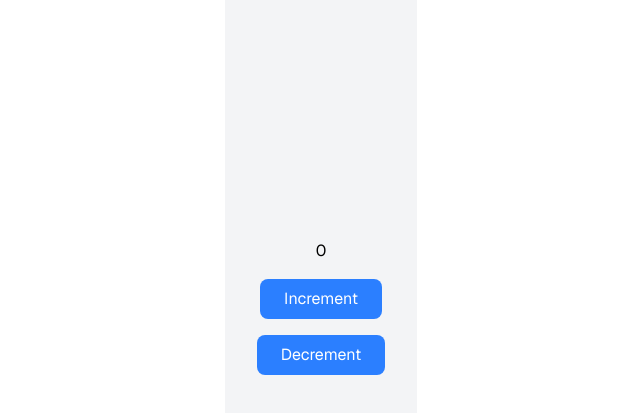
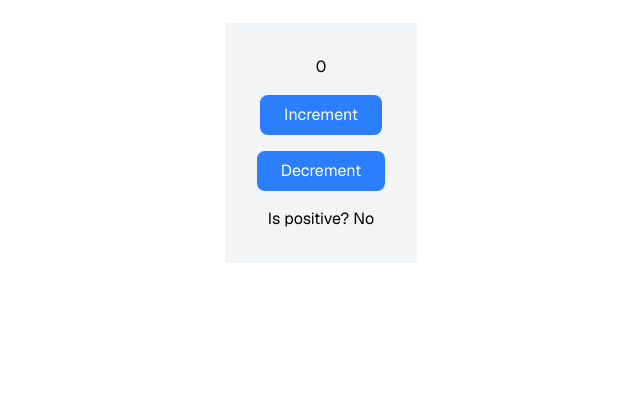
Before and after one commit to Rajender-01/next-js-exp, a Next.js app: page / in a window 1280 px wide. Shown: the part 257-670 px from the top of the page, without its empty margins (319-959 px from the left). Built offline with nearby package versions, Linux system fonts and the light colour scheme.

Commit message:
Updated the mobx state logic

```diff
--- a/src/components/Counter.js
+++ b/src/components/Counter.js
@@ -3,23 +3,28 @@ import { counterStore } from "../stores/CounterStore";
 import { observer } from "mobx-react-lite";
 
 const Counter = observer(() => {
+  const { count, increment, decrement, isPositive } = counterStore;
   return (
-    <div className="flex flex-col items-center justify-center h-screen bg-gray-100 gap-4 p-8 text-black">
-      <h1>{counterStore.count}</h1>
+    <div className="flex flex-col items-center justify-center bg-gray-100 gap-4 p-8 text-black">
+      <h1>{count}</h1>
       <button
-        onClick={counterStore.increment}
+        onClick={increment}
         className="px-6 py-2 bg-blue-500 text-white rounded-lg hover:bg-blue-600 focus:outline-none focus:ring-2 focus:ring-blue-500 focus:ring-offset-2 transition-all"
       >
         Increment
       </button>
       <button
-        onClick={counterStore.decrement}
+        onClick={decrement}
         className="px-6 py-2 bg-blue-500 text-white rounded-lg hover:bg-blue-600 focus:outline-none focus:ring-2 focus:ring-blue-500 focus:ring-offset-2 transition-all"
       >
         Decrement
       </button>
+      <p>Is positive? {isPositive ? "Yes" : "No"}</p>
     </div>
   );
 });
 
 export default Counter;
+// Key Concepts:
+// observer: Wraps the component to automatically re‑render when observed state changes.
+// Reactivity: The component will update whenever count or isPositive changes.
--- a/src/stores/CounterStore.js
+++ b/src/stores/CounterStore.js
@@ -1,12 +1,14 @@
 import { makeAutoObservable } from "mobx";
 
 class CounterStore {
+  // observable state
   count = 0;
 
   constructor() {
-    makeAutoObservable(this);
+    makeAutoObservable(this); // Makes all properties observable
   }
 
+  // Actions: increment and decrement are actions that modify state.
   increment = () => {
     this.count++;
   };
@@ -14,6 +16,12 @@ class CounterStore {
   decrement = () => {
     this.count--;
   };
+
+  // A computed value (derived from state)
+  get isPositive() {
+    return this.count > 0;
+  }
 }
 
+// Export a singleton instance (for now)
 export const counterStore = new CounterStore();
```
